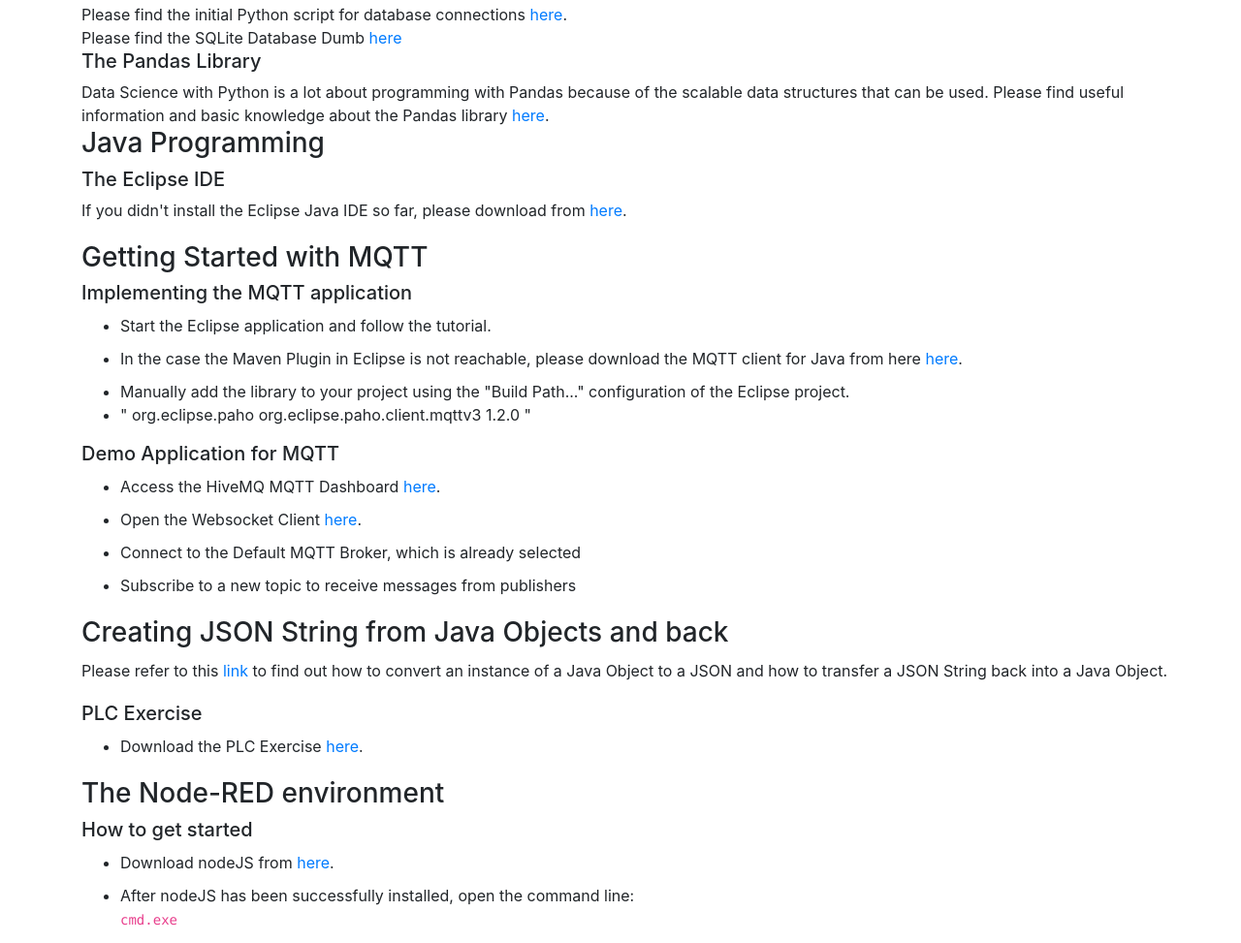
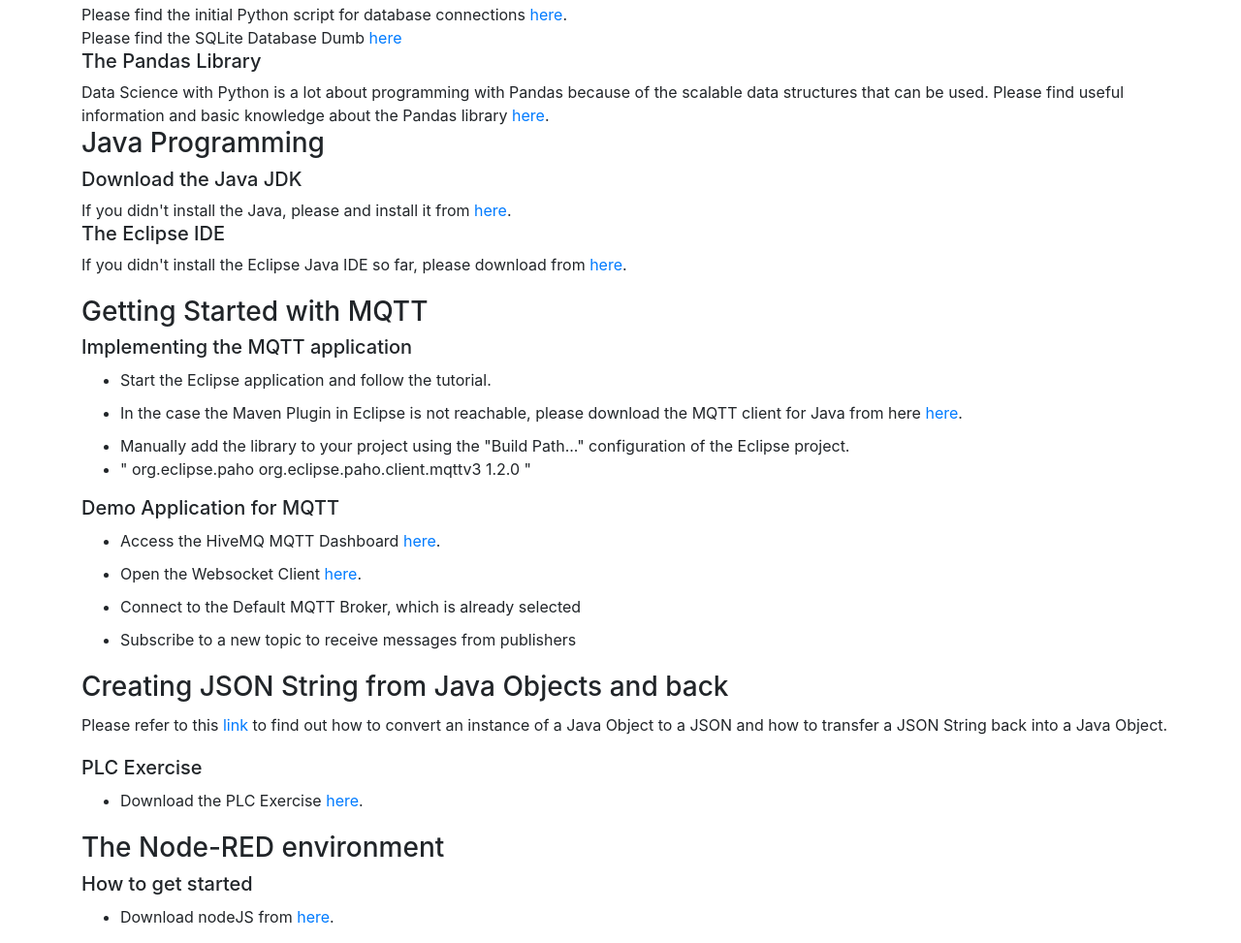
Before and after one commit to MaxAttax/maxattax.github.io, a website with bundled scripts: page index.html in a window 1280 px wide. Shown: the part 1426-2399 px from the top of the page at 97% size. Built offline with nearby package versions, Linux system fonts and the light colour scheme.

Commit message:
maxattax

```diff
--- a/index.html
+++ b/index.html
@@ -120,6 +120,14 @@
 				<h3>
 					Java Programming
 				</h3>
+
+				<h5>
+					Download the Java JDK
+				</h5>
+				<div>
+					If you didn't install the Java, please and install it from <a target="_blank" href="http://www.oracle.com/technetwork/java/javase/downloads/jdk8-downloads-2133151.html">here</a>.
+				</div>
+
 				<h5>
 					The Eclipse IDE
 				</h5>
```
